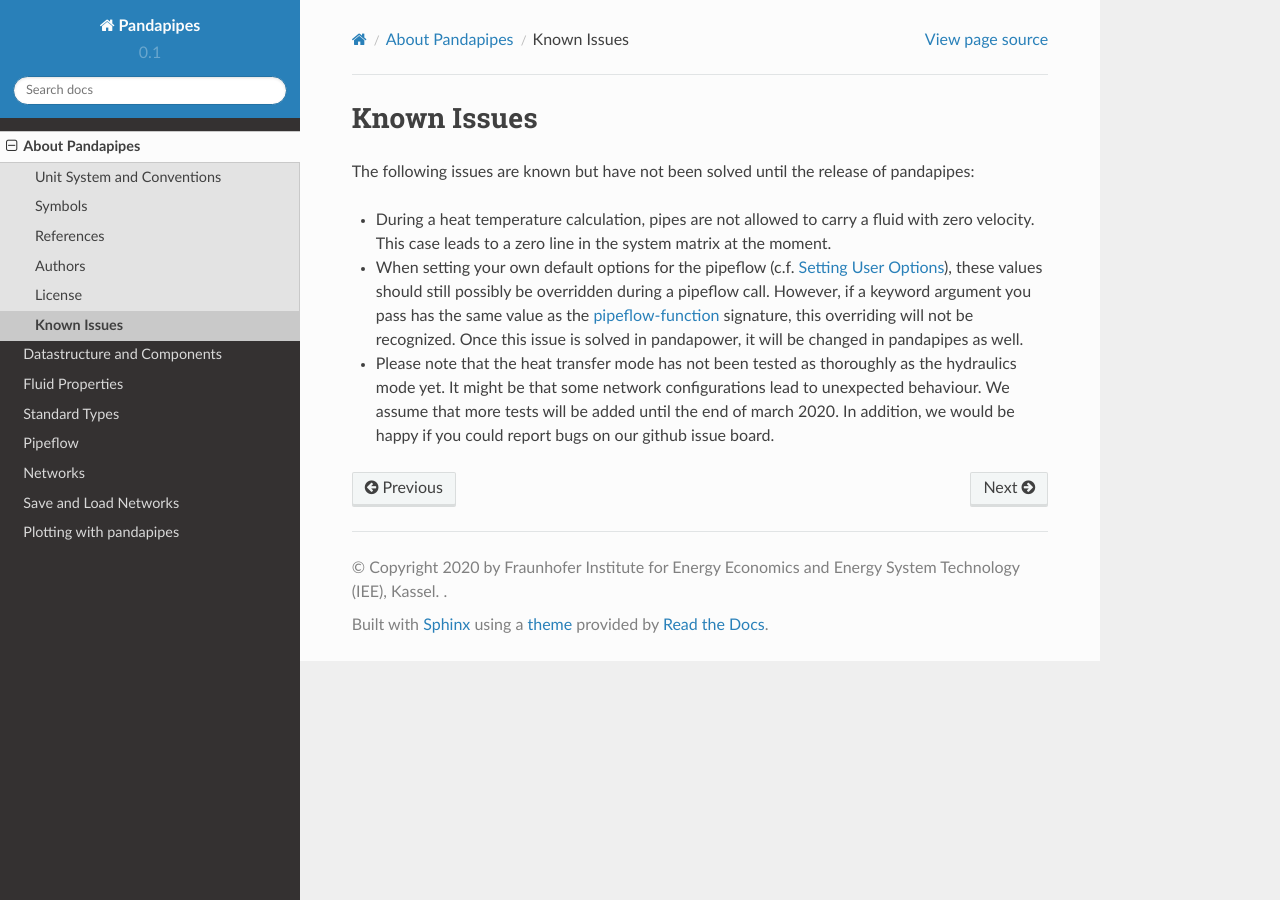
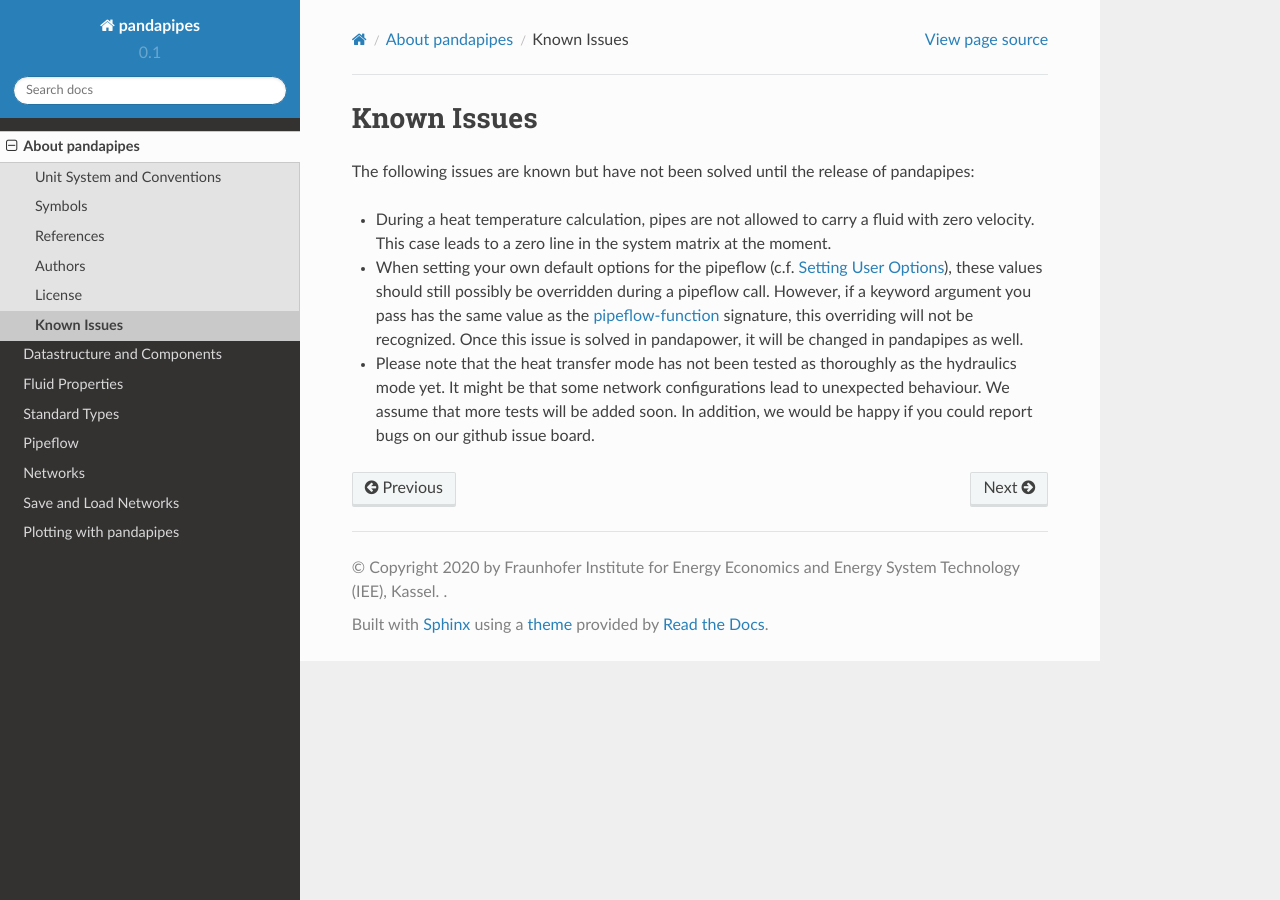
Before and after one commit to e2nIEE/pandapipes, a Sphinx documentation site: the page built from doc/source/about/known_issues.rst, in a window 1280 px wide. Built offline with Sphinx 7.4.7 and the Read the Docs theme 2.0.0, drawn with Linux system fonts in a browser that asks for light colours.

```diff
--- a/doc/source/about.rst
+++ b/doc/source/about.rst
@@ -1,5 +1,5 @@
 ################
-About Pandapipes
+About pandapipes
 ################
 
 
--- a/doc/source/about/known_issues.rst
+++ b/doc/source/about/known_issues.rst
@@ -14,5 +14,5 @@ The following issues are known but have not been solved until the release of pan
   overriding will not be recognized. Once this issue is solved in pandapower, it will be changed
   in pandapipes as well.
 - Please note that the heat transfer mode has not been tested as thoroughly as the hydraulics mode yet. It might be that
-  some network configurations lead to unexpected behaviour. We assume that more tests will be added until the end of
-  march 2020. In addition, we would be happy if you could report bugs on our github issue board.
+  some network configurations lead to unexpected behaviour. We assume that more tests will be
+  added soon. In addition, we would be happy if you could report bugs on our github issue board.
--- a/doc/source/conf.py
+++ b/doc/source/conf.py
@@ -22,7 +22,7 @@ sys.path.append(os.path.abspath('../../../pandapower'))
 master_doc = 'index'
 # -- Project information -----------------------------------------------------
 
-project = 'Pandapipes'
+project = 'pandapipes'
 copyright = '2020 by Fraunhofer Institute for Energy Economics and Energy System Technology (IEE), Kassel. '
 
 
--- a/doc/source/index.rst
+++ b/doc/source/index.rst
@@ -1,4 +1,4 @@
-.. Pandapipes documentation master file, created by
+.. pandapipes documentation master file, created by
    sphinx-quickstart on Mon Feb  4 11:09:46 2019.
    You can adapt this file completely to your liking, but it should at least
    contain the root `toctree` directive.
```
Also changed, not shown: 2 other files.
